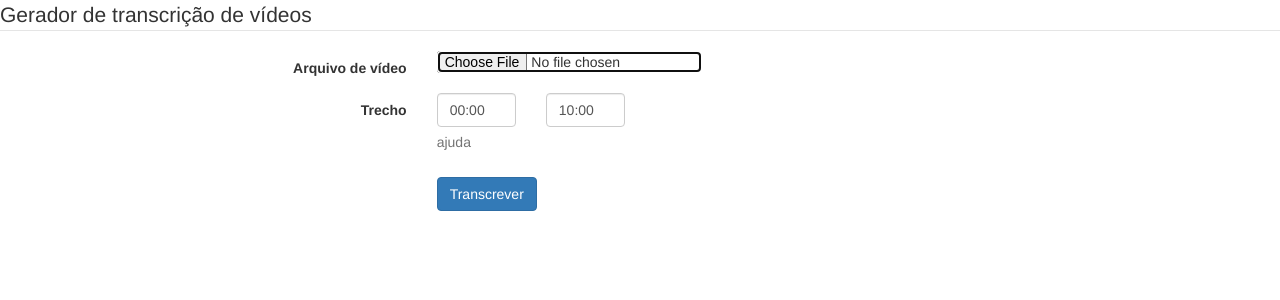
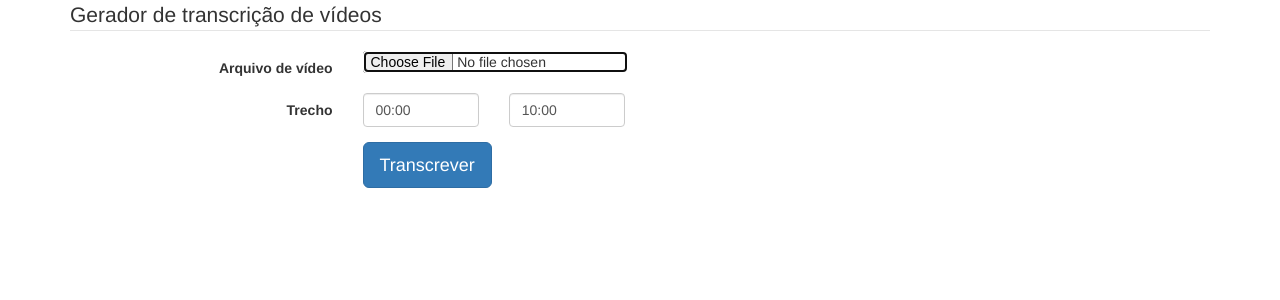
Before and after one commit to mfandrade/trvideos, a Flask app: page / in a window 1280 px wide. Shown: the top 300 px of the page. Run offline with Flask 2, Linux system fonts and the light colour scheme; some libraries are stand-ins or nearby versions.

Commit message:
trying stylizations to the form

```diff
--- a/templates/form.html
+++ b/templates/form.html
@@ -1,15 +1,16 @@
+
+
 <!doctype html>
 <html lang="pt-BR">
     <head>
         <meta charset="utf-8">
+        <meta name="viewport" content="width=device-width, initial-scale=1, shrink-to-fit=no">
         <meta http-equiv="X-UA-Compatible" content="IE=edge">
-        <meta name="viewport" content="width=device-width, initial-scale=1">
         <!-- The above 3 meta tags *must* come first in the head; any other head content must come *after* these tags -->
         <title>Gerador de transcrição de vídeos</title>
         <link rel="shortcut icon" type="image/x-icon" href="{{ url_for('static', filename='favicon.ico') }}" />
         <!-- Bootstrap -->
         <link rel="stylesheet" href="https://stackpath.bootstrapcdn.com/bootstrap/3.4.1/css/bootstrap.min.css" integrity="sha384-HSMxcRTRxnN+Bdg0JdbxYKrThecOKuH5zCYotlSAcp1+c8xmyTe9GYg1l9a69psu" crossorigin="anonymous">
-        <link rel="stylesheet" href="{{ url_for('static', filename='css/loading.css') }}">
         <!-- HTML5 shim and Respond.js for IE8 support of HTML5 elements and media queries -->
         <!-- WARNING: Respond.js doesn't work if you view the page via file:// -->
         <!--[if lt IE 9]>
@@ -18,47 +19,60 @@
         <![endif]-->
     </head>
     <body>
-        <form class="form-horizontal">
+        <div class="container">
+            <form class="form-horizontal" method="post" enctype="multipart/form-data">
                 <fieldset>
                     <!-- Form Name -->
                     <legend>Gerador de transcrição de vídeos</legend>
                     <!-- File Button -->
                     <div class="form-group">
-                    <label class="col-md-4 control-label" for="filefield">Arquivo de vídeo</label>
-                    <div class="col-md-4">
-                        <input id="filefield" name="filefield" class="input-file" type="file" autofocus>
+                        <label for="filefield" class="col-md-3 control-label">Arquivo de vídeo</label>
+                        <div class="col-md-6">
+                            <input id="filefield" name="filefield" class="input-file" type="file" autofocus="">
                         </div>
                     </div>
                     <!-- Text input-->
                     <div class="form-group">
-                    <label class="col-md-4 control-label" for="begin">Trecho</label>
+                        <label for="begin" class="col-md-3 control-label">Trecho</label>
                         <div class="col-md-6">
                             <div class="row">
-                            <div class="col-md-2">
-                                <input id="begin" name="begin" type="text" class="form-control input-md" placeholder="mm:ss" value="00:00" data-mask="00:00" data-mask-selectonfocus="true">
+                                <div class="col-md-3">
+                                    <input id="begin" name="begin" type="text" class="form-control input-md" placeholder="mm:ss" value="00:00" data-mask="00:00" data-mask-selectonfocus="true" autocomplete="off" maxlength="5">
                                 </div>
-                            <div class="col-md-2">
-                                <input id="end" name="end" type="text" class="form-control input-md" placeholder="mm:ss" value="10:00" data-mask="00:00" data-mask-selectonfocus="true">
+                                <div class="col-md-3">
+                                    <input id="end" name="end" type="text" class="form-control input-md" placeholder="mm:ss" value="10:00" data-mask="00:00" data-mask-selectonfocus="true" autocomplete="off" maxlength="5">
                                 </div>
                             </div>
-                        <span class="help-block">ajuda</span>
                         </div>
                     </div>
                     <!-- Button -->
                     <div class="form-group">
-                    <label class="col-md-4 control-label" for="btnSubmit"></label>
-                    <div class="col-md-4">
-                        <button id="btnSubmit" name="btnSubmit" class="btn btn-primary" type="submit">Transcrever</button>
+                        <label for="btnSubmit" class="col-md-3 control-label"></label>
+                        <div class="col-md-6">
+                            <button id="btnSubmit" name="btnSubmit" class="btn btn-primary btn-lg" type="submit">Transcrever</button>
                         </div>
                     </div>
                 </fieldset>
+                {% if transcription %}
+                <div class="row">
+                    <div class="col-md-3"></div>
+                    <div class="col-md-6 card">
+                        <div class="card-body">
+                            <h5 class="card-title">Transcrição</h5>
+                            <h6 class="card-subtitle mb-2 text-muted">Vídeo <q>blablabla.mp4</q> (00:00 a 10:00)</h6>
+                            <p id="transcription" class="card-text">{{ transcription }}</p>
+                            <a href="#" class="card-link">Card link</a>
+                            <a href="#" class="card-link">Another link</a>
+                        </div>
+                    </div>
+                </div>
+                {% endif %}
             </form>
-        <div id="loading"></div>
+        </div>
         <!-- jQuery (necessary for Bootstrap's JavaScript plugins) -->
         <script src="https://code.jquery.com/jquery-1.12.4.min.js" integrity="sha384-nvAa0+6Qg9clwYCGGPpDQLVpLNn0fRaROjHqs13t4Ggj3Ez50XnGQqc/r8MhnRDZ" crossorigin="anonymous"></script>
         <script src="http://igorescobar.github.io/jQuery-Mask-Plugin/js/jquery.mask.min.js"></script>
         <!-- Include all compiled plugins (below), or include individual files as needed -->
         <script src="https://stackpath.bootstrapcdn.com/bootstrap/3.4.1/js/bootstrap.min.js" integrity="sha384-aJ21OjlMXNL5UyIl/XNwTMqvzeRMZH2w8c5cRVpzpU8Y5bApTppSuUkhZXN0VxHd" crossorigin="anonymous"></script>
-        <script src="{{ url_for('static', filename='js/form-submit.js') }}" type="text/javascript"></script>
     </body>
 </html>
```
Lines whose indentation alone changed are shown as unchanged.
